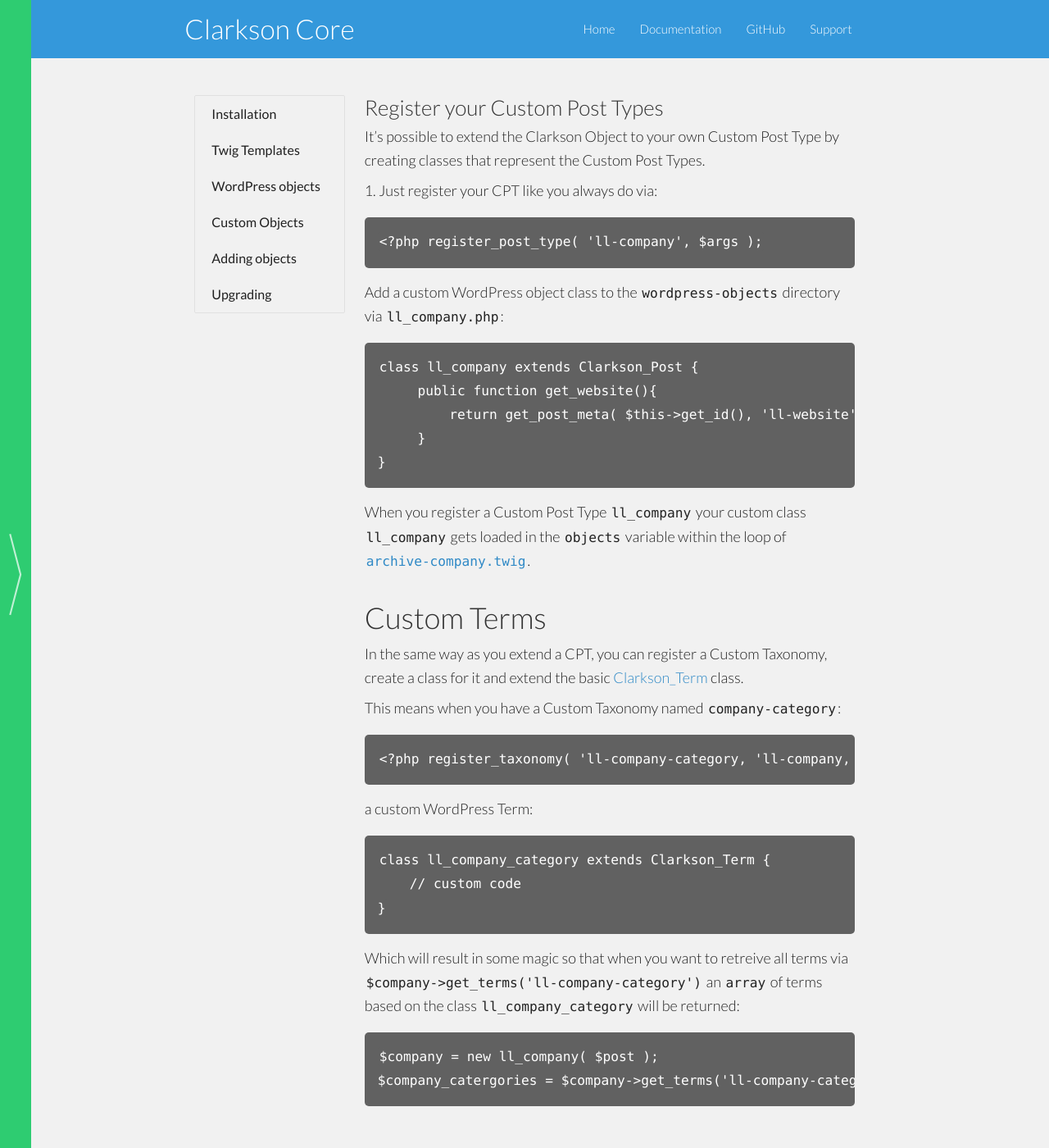
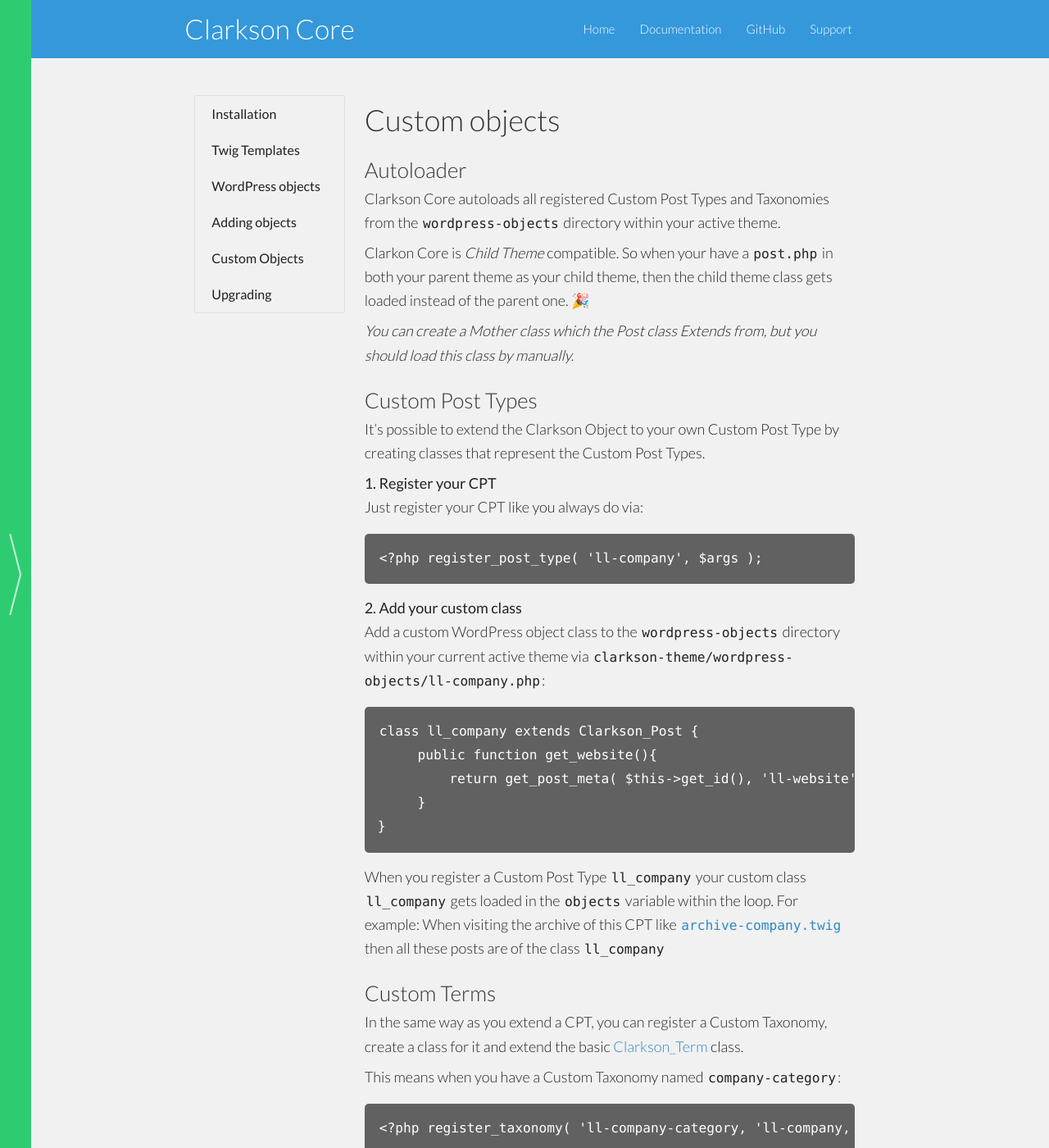
Before and after one commit to level-level/Clarkson-Theme, a Jekyll site: the page built from core/docs/custom-objects.md, in a window 1280 px wide and 1400 px high. Shown: the whole window at 82% size. Built offline with Jekyll 4.4.1, drawn with Linux system fonts in a browser that asks for light colours; some web fonts are replaced.

Commit message:
extend the working of the new autoloading method

```diff
--- a/_data/docs/core.yml
+++ b/_data/docs/core.yml
@@ -4,9 +4,9 @@
   title: Twig Templates
 - docname: wordpress-objects
   title: WordPress objects
+- docname: adding-objects
+  title: Adding objects
 - docname: custom-objects
   title: Custom Objects
-- docname: adding-objects
-  title: Adding objects
 - docname: upgrading
   title: Upgrading
--- a/core/docs/custom-objects.md
+++ b/core/docs/custom-objects.md
@@ -3,16 +3,27 @@ layout: docs
 title: Documentation
 type: core
 ---
-## Register your Custom Post Types
+# Custom objects
+
+## Autoloader
+Clarkson Core autoloads all registered Custom Post Types and Taxonomies from the `wordpress-objects` directory within your active theme.
+
+Clarkon Core is _Child Theme_ compatible. So when your have a `post.php` in both your parent theme as your child theme, then the child theme class gets loaded instead of the parent one. 🎉
+
+_You can create a Mother class which the Post class Extends from, but you should load this class by manually._
+
+## Custom Post Types
 It's possible to extend the Clarkson Object to your own Custom Post Type by creating classes that represent the Custom Post Types.
 
-1\. Just register your CPT like you always do via:
+**1\. Register your CPT**
+Just register your CPT like you always do via:
 
 ~~~
 <?php register_post_type( 'll-company', $args );
 ~~~
 
-Add a custom WordPress object class to the `wordpress-objects` directory via `ll_company.php`:
+**2\. Add your custom class**
+Add a custom WordPress object class to the `wordpress-objects` directory within your current active theme via `clarkson-theme/wordpress-objects/ll-company.php`:
 
 ~~~
 class ll_company extends Clarkson_Post {
@@ -22,9 +33,9 @@ class ll_company extends Clarkson_Post {
 }
 ~~~
 
-When you register a Custom Post Type `ll_company` your custom class `ll_company` gets loaded in the `objects`  variable within the loop of [`archive-company.twig`](https://github.com/level-level/Clarkson-Theme/blob/master/templates/index.twig#L4-L6){:target="_blank"}.
+When you register a Custom Post Type `ll_company` your custom class `ll_company` gets loaded in the `objects`  variable within the loop. For example: When visiting the archive of this CPT like [`archive-company.twig`](https://github.com/level-level/Clarkson-Theme/blob/master/templates/index.twig#L4-L6){:target="_blank"} then all these posts are of the class `ll_company`
 
-# Custom Terms
+## Custom Terms
 In the same way as you extend a CPT, you can register a Custom Taxonomy, create a class for it and extend the basic [Clarkson_Term](https://github.com/level-level/Clarkson-Core/blob/master/post-objects/Clarkson_Term.php){:target="_blank"} class.
 
 This means when you have a Custom Taxonomy named `company-category`:
```
Also changed, not shown: core/docs/adding-objects.md (+4 -7 lines), core/docs/templates.md (+4 -2 lines), core/docs/wordpress-objects.md (+11 -6 lines).
